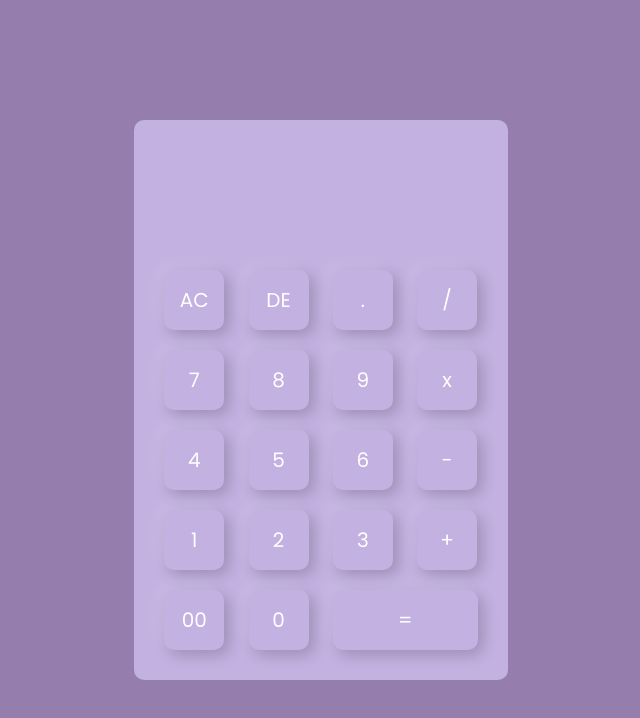
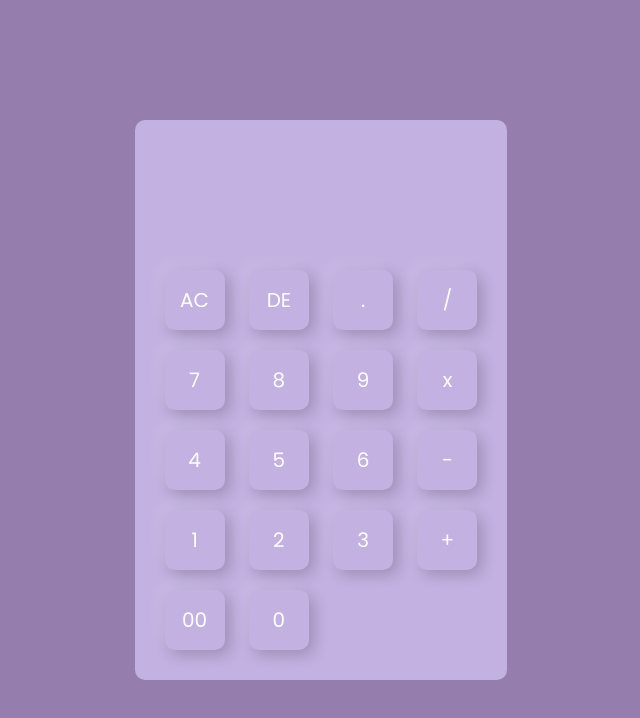
Before and after one commit to Aron2811/calculator, a plain HTML site: page index.html in a window 1280 px wide. Shown: the whole page, without its empty margins (319-959 px from the left). Drawn offline with Linux system fonts and the light colour scheme.

Commit message:
temporary

```diff
--- a/index.html
+++ b/index.html
@@ -47,7 +47,7 @@
             <input type="button" value="0" onclick="display.value += '0' ">
             <!--<input type="button" value="=" onclick="try { display.value = eval(display.value.replace(/x/g, '*')); } catch(e) { display.value = 'Error'; }" class="equal">-->
 
-            <input type="button" value="=" onclick="display.value = 'IloveyouRalfh';" class="equal">
+
           </div>
       </div>
     </form>
```
